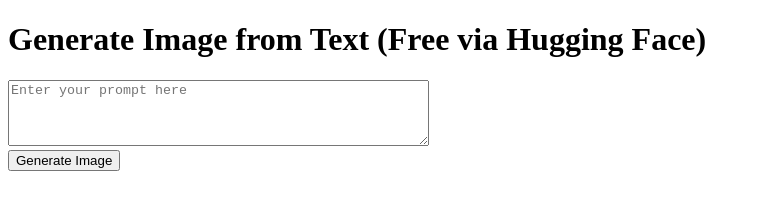
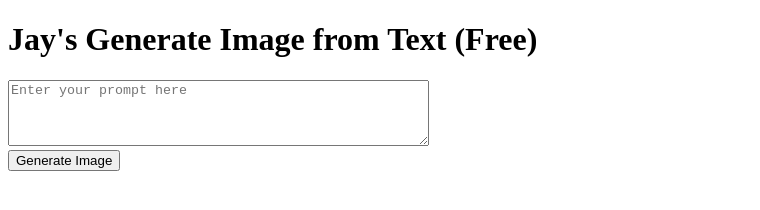
Before and after one commit to Vignesh-jay/ImageGenerator, a plain HTML site: page templates/index.html in a window 1280 px wide. Shown: the whole page, without its empty margins (0-760 px from the left). Drawn offline with Linux system fonts and the light colour scheme.

```diff
--- a/templates/index.html
+++ b/templates/index.html
@@ -4,7 +4,7 @@
     <title>Text to Image Generator</title>
 </head>
 <body>
-    <h1>Generate Image from Text (Free via Hugging Face)</h1>
+    <h1>Jay's Generate Image from Text (Free)</h1>
     <form action="/generate" method="post">
         <textarea name="prompt" rows="4" cols="50" placeholder="Enter your prompt here"></textarea><br>
         <button type="submit">Generate Image</button>
```
